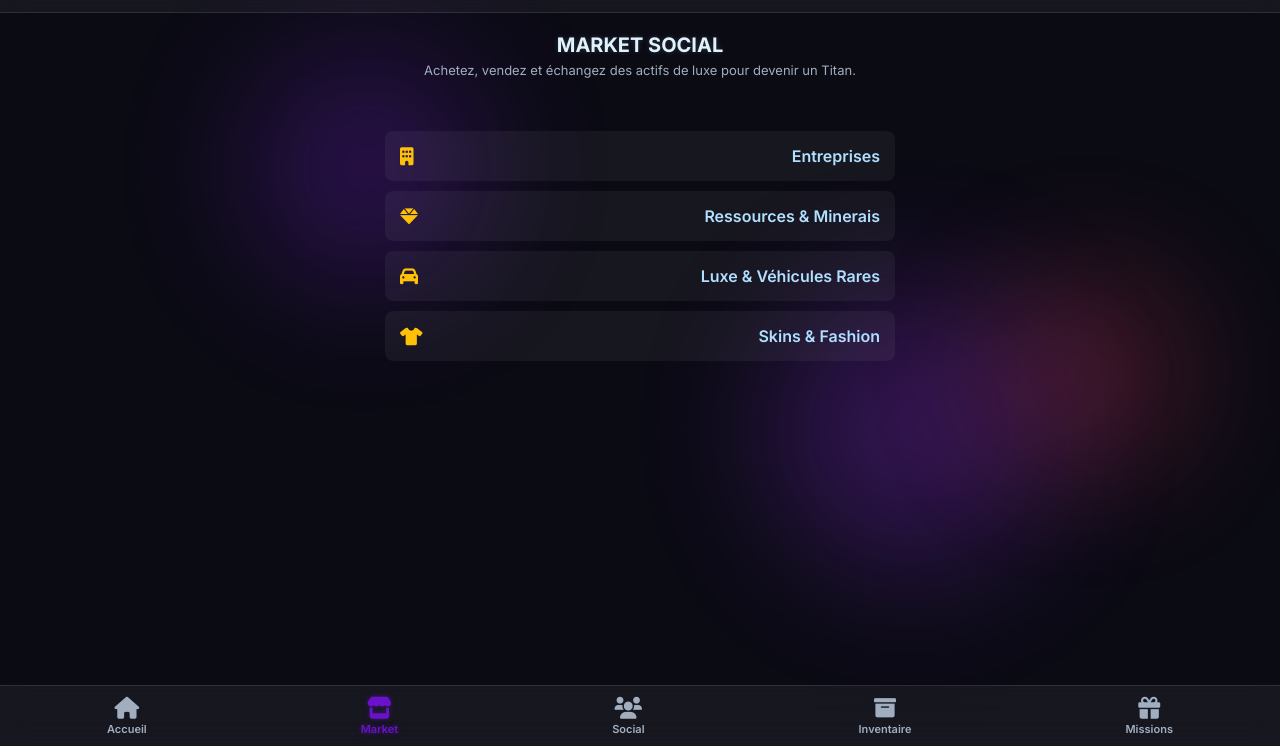
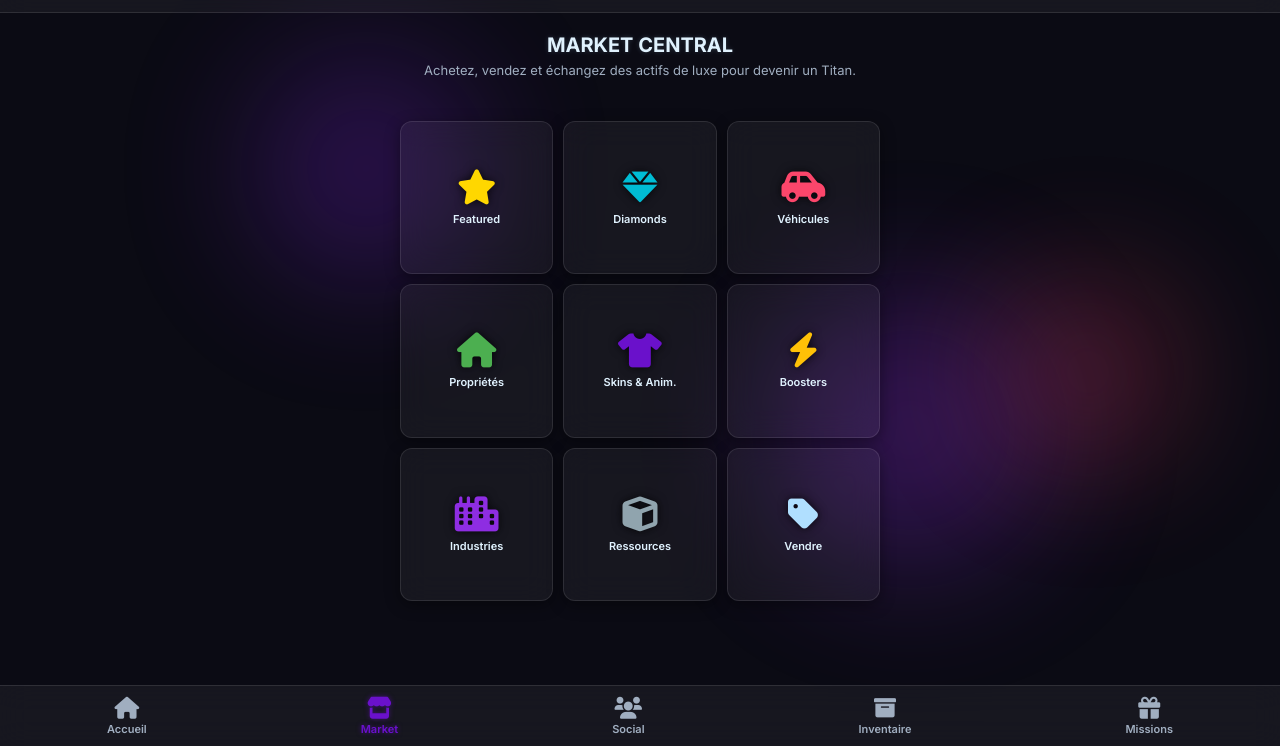
Before and after one commit to mouandabeniciaursulamaryse-debug/Empirechain-MVP-, a website: page public/index.html in a window 1280 px wide. Both pictures are taken after a click on the element "Market". Shown: the part 54-800 px from the top of the page. Drawn offline with Linux system fonts and the light colour scheme.

Commit message:
Improve styling for market branches and views
Refactor CSS styles for market branches and cards.

```diff
--- a/public/index.html
+++ b/public/index.html
@@ -92,14 +92,14 @@
             position: relative;
         }
         .view {
-            position: absolute; /* Permet aux vues de se superposer */
+            position: absolute;
             top: 0;
             left: 0;
             width: 100%;
             height: 100%;
-            display: none; /* Toutes les vues sont cachées par défaut */
-            overflow-y: auto; /* Permet le défilement dans la vue si nécessaire */
-            padding-bottom: 70px; /* Espace pour la barre de navigation */
+            display: none;
+            overflow-y: auto;
+            padding-bottom: 70px;
             box-sizing: border-box;
             z-index: 1;
         }
@@ -168,43 +168,51 @@
             color: #a0aec0;
             margin-top: 5px;
         }
-        .glass-card {
-            width: 90%;
+
+        /* --- Market Grid Styling (9 Branches) --- */
+        .market-branches {
+            display: grid;
+            grid-template-columns: repeat(3, 1fr); /* 3 colonnes de taille égale */
+            gap: 10px;
+            width: 95%;
             max-width: 500px;
+            padding: 10px;
+            box-sizing: border-box;
+            margin-top: 10px;
+        }
+
+        .market-branch-item {
+            display: flex;
+            flex-direction: column;
+            justify-content: center;
+            align-items: center;
+            aspect-ratio: 1 / 1; /* Force le ratio carré */
+
+            /* Style Glassmorphism Sombre */
             background: rgba(255, 255, 255, 0.05);
-            backdrop-filter: blur(20px);
+            backdrop-filter: blur(15px);
             border: 1px solid rgba(255, 255, 255, 0.1);
-            border-radius: 15px;
-            padding: 15px;
-            margin-top: 20px;
-            box-shadow: 0 10px 30px rgba(0, 0, 0, 0.5);
+            border-radius: 12px;
+            box-shadow: 0 4px 15px rgba(0, 0, 0, 0.4);
+
+            color: #e0f2fe;
+            font-size: 11px;
+            font-weight: 600;
+            cursor: pointer;
+            transition: transform 0.2s, background 0.3s;
         }
-        .market-content {
-            width: 100%;
-            padding: 20px 0;
+
+        .market-branch-item i {
+            font-size: 35px;
+            margin-bottom: 8px;
+            text-shadow: 0 0 10px rgba(0, 0, 0, 0.8);
         }
-        .market-category {
-            display: flex;
-            align-items: center;
-            justify-content: space-between;
-            padding: 15px;
-            margin: 10px auto;
-            width: 90%;
-            max-width: 480px;
-            background: rgba(255, 255, 255, 0.05);
-            border-radius: 8px;
-            font-weight: 600;
-            color: #b0dfff;
-            transition: background-color 0.3s;
-            cursor: pointer;
+
+        .market-branch-item:active {
+            transform: scale(0.95);
         }
-        .market-category i {
-            margin-right: 15px;
-            font-size: 18px;
-            color: #ffc107;
-        }
-        .market-category:hover {
-             background: rgba(255, 255, 255, 0.1);
+        .market-branch-item:hover {
+            background: rgba(255, 255, 255, 0.1);
         }
 
         /* --- C. FOOTER (Barre de navigation) --- */
@@ -217,7 +225,7 @@
             background: rgba(255, 255, 255, 0.05);
             backdrop-filter: blur(15px);
             border-top: 1px solid rgba(255, 255, 255, 0.1);
-            z-index: 20; /* Toujours au-dessus */
+            z-index: 20;
         }
         .nav-item {
             display: flex;
@@ -266,14 +274,47 @@
 
         <div class="view" id="market-view">
             <div class="market-header">
-                <h3>MARKET SOCIAL</h3>
+                <h3>MARKET CENTRAL</h3>
                 <p>Achetez, vendez et échangez des actifs de luxe pour devenir un Titan.</p>
             </div>
-            <div class="market-content">
-                <div class="market-category" data-category="entreprises"><i class="fas fa-building"></i> Entreprises</div>
-                <div class="market-category" data-category="ressources"><i class="fas fa-gem"></i> Ressources & Minerais</div>
-                <div class="market-category" data-category="luxe"><i class="fas fa-car"></i> Luxe & Véhicules Rares</div>
-                <div class="market-category" data-category="skins"><i class="fas fa-tshirt"></i> Skins & Fashion</div>
+
+            <div class="market-branches">
+                <div class="market-branch-item" data-branch="featured">
+                    <i class="fas fa-star" style="color: #FFD700;"></i>
+                    <span>Featured</span>
+                </div>
+                <div class="market-branch-item" data-branch="diamonds">
+                    <i class="fas fa-gem" style="color: #00bcd4;"></i>
+                    <span>Diamonds</span>
+                </div>
+                <div class="market-branch-item" data-branch="vehicles">
+                    <i class="fas fa-car-side" style="color: #fc466b;"></i>
+                    <span>Véhicules</span>
+                </div>
+                <div class="market-branch-item" data-branch="properties">
+                    <i class="fas fa-home" style="color: #4CAF50;"></i>
+                    <span>Propriétés</span>
+                </div>
+                <div class="market-branch-item" data-branch="skins">
+                    <i class="fas fa-tshirt" style="color: #6a11cb;"></i>
+                    <span>Skins & Anim.</span>
+                </div>
+                <div class="market-branch-item" data-branch="boosters">
+                    <i class="fas fa-bolt" style="color: #ffc107;"></i>
+                    <span>Boosters</span>
+                </div>
+                <div class="market-branch-item" data-branch="business">
+                    <i class="fas fa-city" style="color: #8e2de2;"></i>
+                    <span>Industries</span>
+                </div>
+                <div class="market-branch-item" data-branch="resources">
+                    <i class="fas fa-cube" style="color: #90a4ae;"></i>
+                    <span>Ressources</span>
+                </div>
+                <div class="market-branch-item" data-branch="sell">
+                    <i class="fas fa-tag" style="color: #b0dfff;"></i>
+                    <span>Vendre</span>
+                </div>
             </div>
         </div>
 
```
